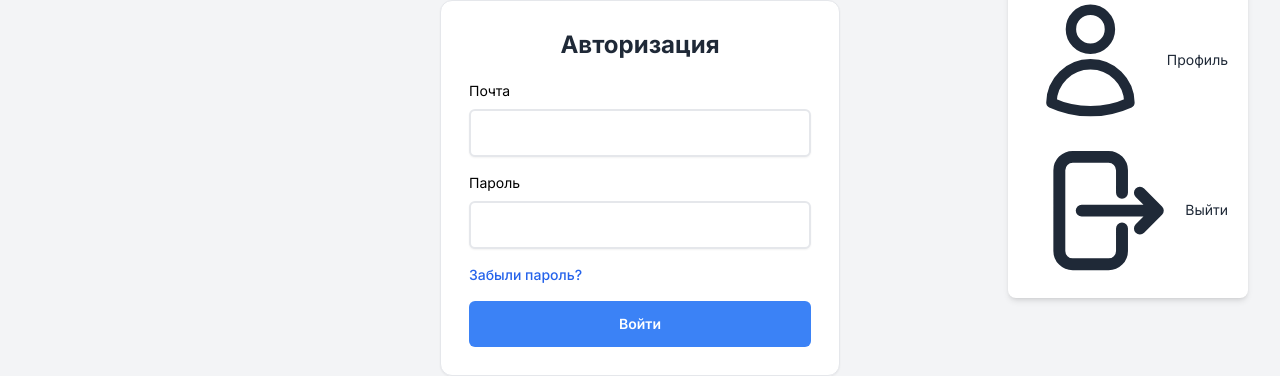
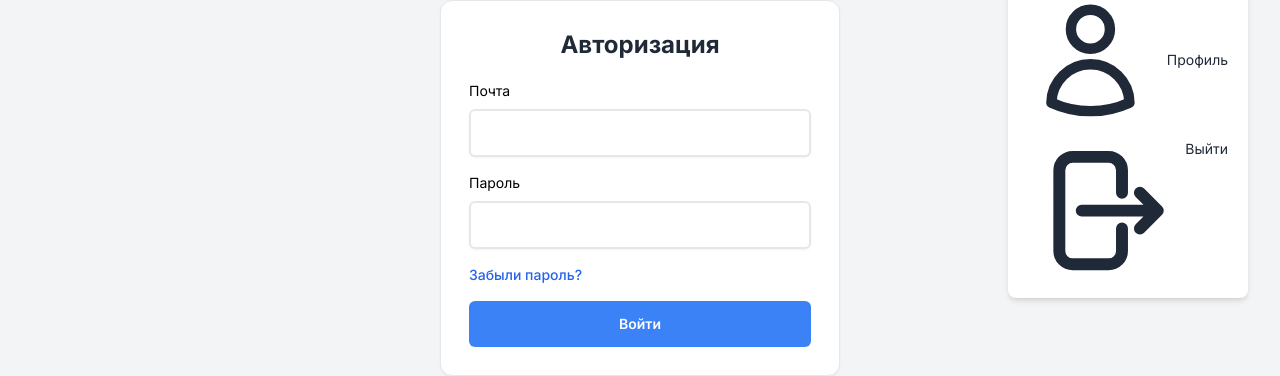
Before and after one commit to For-restaurant-business/frb, a Next.js app: page /auth/login in a window 1280 px wide. Both pictures are taken after a click on the button 1229 px from the left and 34 px from the top of the page. Shown: the part 121-497 px from the top of the page. Built offline with nearby package versions, Linux system fonts and the light colour scheme; no server answers; what pocketbase would draw is missing.

Commit message:
Create logout button

```diff
--- a/app/auth/login/page.tsx
+++ b/app/auth/login/page.tsx
@@ -1,5 +1,5 @@
 "use client";
-import Button from "components/common/Button";
+import Button, { EButtonTheme } from "components/common/Button";
 import Input from "components/common/Input";
 import { useRouter } from "next/navigation";
 import { SubmitHandler, useForm } from "react-hook-form";
@@ -74,7 +74,9 @@ const LoginPage: React.FC = () => {
                   Забыли пароль?
                 </a>
 
-                <Button type="submit">Войти</Button>
+                <Button type="submit" theme={EButtonTheme.RECTANGULAR}>
+                  Войти
+                </Button>
               </div>
             </form>
           </div>
--- a/components/Header/Dropdown/Menu/index.tsx
+++ b/components/Header/Dropdown/Menu/index.tsx
@@ -3,6 +3,8 @@ import { FC } from "react";
 import MenuItem from "./MenuItem";
 import Profile from "assets/icons/Profile.svg";
 import SignOut from "assets/icons/SignOut.svg";
+import Button from "components/common/Button";
+import { logout } from "lib/api/auth";
 
 const Menu: FC = () => {
   return (
@@ -10,9 +12,13 @@ const Menu: FC = () => {
       <MenuItem href="/profile" Icon={Profile}>
         Профиль
       </MenuItem>
-      <MenuItem href="/profile" Icon={SignOut}>
+      <Button
+        onClick={logout}
+        className="flex items-left gap-x-3.5 py-2 px-3 rounded-md text-sm text-gray-800 hover:bg-gray-100 focus:ring-2 focus:ring-blue-500 dark:text-gray-400 dark:hover:bg-gray-700 dark:hover:text-gray-300 w-full"
+      >
+        <SignOut />
         Выйти
-      </MenuItem>
+      </Button>
     </div>
   );
 };
--- a/components/common/Button.tsx
+++ b/components/common/Button.tsx
@@ -13,21 +13,21 @@ type ButtonProps = {
   HTMLProps<HTMLButtonElement>;
 
 const Button: FC<ButtonProps> = ({
-  theme = EButtonTheme.RECTANGULAR,
+  theme,
   children,
   type = "button",
   className = "",
   ...otherProps
 }: ButtonProps) => {
+  const commonClasses =
+    "inline-flex justify-center items-center focus:outline-none focus:ring-2 focus:ring-offset-2 transition-all dark:focus:ring-offset-gray-800";
   let themeClasses;
   switch (theme) {
     case EButtonTheme.ROUNDED:
-      themeClasses =
-        "flex-shrink-0 gap-2 h-[2.375rem] w-[2.375rem] rounded-full font-medium bg-white text-gray-700 align-middle hover:bg-gray-50 focus:ring-gray-400 focus:ring-offset-white text-xs dark:bg-gray-800 dark:hover:bg-slate-800 dark:text-gray-400 dark:hover:text-white dark:focus:ring-gray-700";
+      themeClasses = `flex-shrink-0 gap-2 h-[2.375rem] w-[2.375rem] rounded-full font-medium bg-white text-gray-700 align-middle hover:bg-gray-50 focus:ring-gray-400 focus:ring-offset-white text-xs dark:bg-gray-800 dark:hover:bg-slate-800 dark:text-gray-400 dark:hover:text-white dark:focus:ring-gray-700 ${commonClasses}`;
       break;
     case EButtonTheme.RECTANGULAR:
-      themeClasses =
-        "py-3 px-4 gap-2 rounded-md border border-transparent font-semibold bg-blue-500 text-white hover:bg-blue-600 focus:ring-blue-500 text-sm";
+      themeClasses = `py-3 px-4 gap-2 rounded-md border border-transparent font-semibold bg-blue-500 text-white hover:bg-blue-600 focus:ring-blue-500 text-sm ${commonClasses}`;
       break;
 
     default:
@@ -38,7 +38,7 @@ const Button: FC<ButtonProps> = ({
   return (
     <button
       type={type}
-      className={`${themeClasses} ${className} inline-flex justify-center items-center focus:outline-none focus:ring-2 focus:ring-offset-2 transition-all dark:focus:ring-offset-gray-800`}
+      className={`${themeClasses} ${className}`}
       {...otherProps}
     >
       {children}
```
